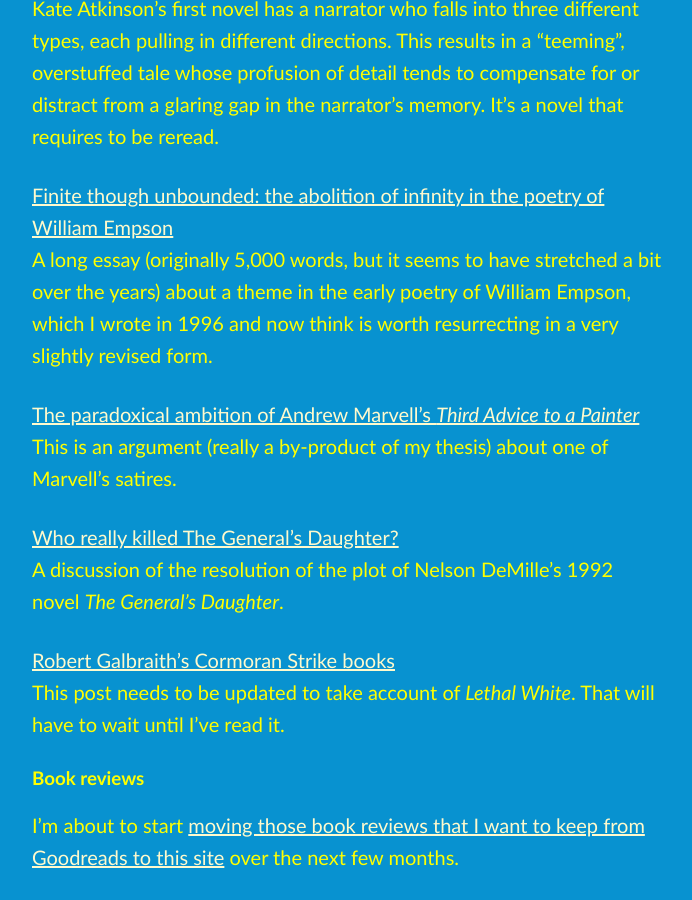
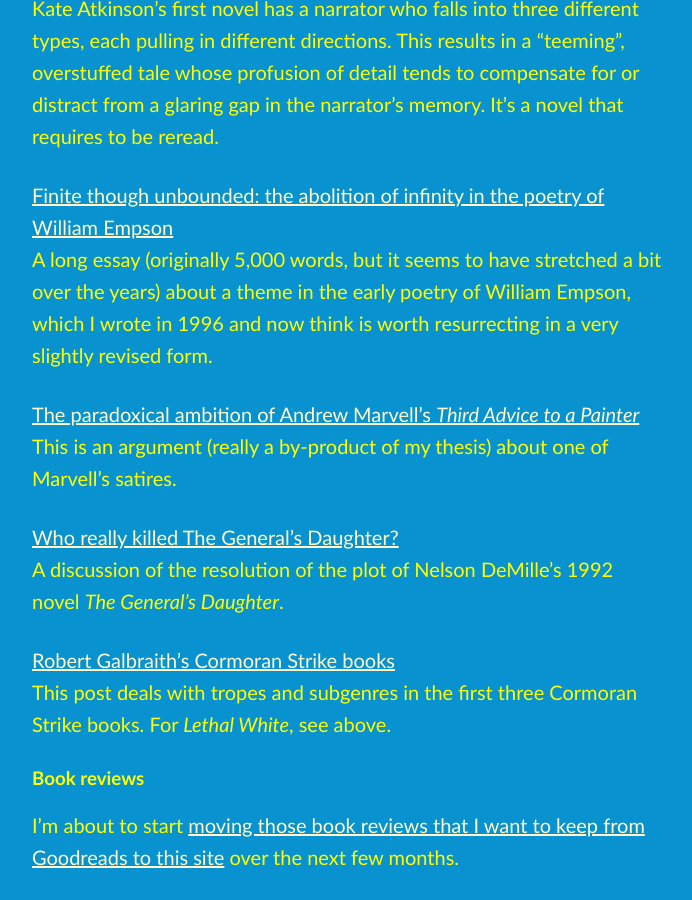
Before and after one commit to artkavanagh/github.io, a Jekyll site: the page index.html, which Jekyll copies as it is, in a window 1280 px wide and 900 px high, scrolled down 3917 px. Shown: the whole window, without its empty margins (292-984 px from the left). Built offline with Jekyll 4.4.1, drawn with Linux system fonts in a browser that asks for light colours.

Commit message:
Update index.html

```diff
--- a/index.html
+++ b/index.html
@@ -63,7 +63,7 @@
 <p>This section is for links to my writing about other writing — in particular fiction, poetry and (conceivably, eventually) drama. At the moment, I’m alternating between two projects. The first is to turn my doctoral thesis (“Andrew Marvell’s ambivalence about justice”) into something more widely accessible; the second to examine how some authors have been able to maintain interest in the same or connected characters over a series of crime fiction novels.</p>
 
 <p><a href="https://www.artkavanagh.ie/Robert-Galbraith-Lethal-White.html">Robert Galbraith, <cite>Lethal White</cite></a><br />
-	Nearly 18 months ago, I wrote <a href="https://medium.com/p/7bd41682fbdc">a post on Medium</a> in which I argued that each of the first three Cormoran Strike novels explores a different trope or sub-genre of crime fiction. Now, at long last, I’ve added my thoughts on the fourth novel in Robert Galbraith’s series.</p>
+Nearly 18 months ago, I wrote <a href="https://medium.com/p/7bd41682fbdc">a post on Medium</a> in which I argued that each of the first three Cormoran Strike novels explores a different trope or sub-genre of crime fiction. Now, at long last, I’ve added my thoughts on the fourth novel in Robert Galbraith’s series.</p>
 
 <p><a href="https://www.artkavanagh.ie/skin-deep.html">Liz Nugent, <cite>Skin Deep</cite></a><br />
 I previously wrote a mini-review of Liz Nugent’s <cite>Lying in Wait</cite> which you can find on <a href="https://www.artkavanagh.ie/book-reviews.html">the book reviews page</a>. Here‘s a slightly more substantial discussion of her more recent novel.</p>
@@ -85,7 +85,7 @@
 A discussion of the resolution of the plot of Nelson DeMille’s 1992 novel <cite>The General’s Daughter</cite>.</p>
 
 <p><a href="https://medium.com/p/7bd41682fbdc/">Robert Galbraith’s Cormoran Strike books</a><br/>
-This post needs to be updated to take account of <cite>Lethal White</cite>. That will have to wait until I’ve read it.</p>
+This post deals with tropes and subgenres in the first three Cormoran Strike books. For <cite>Lethal White</cite>, see above.</p>
 
 <h3>Book reviews</h3>
 
```
